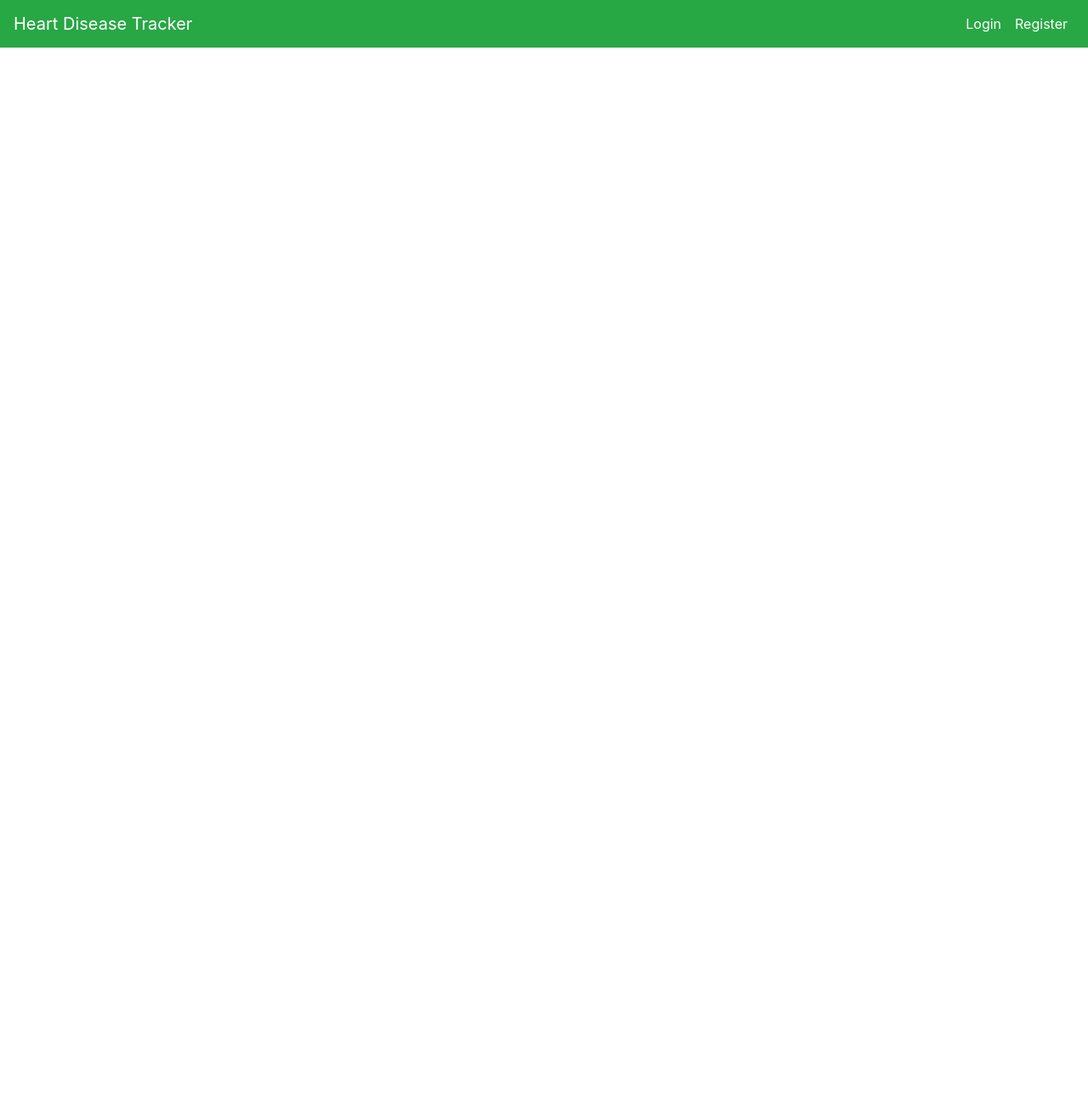
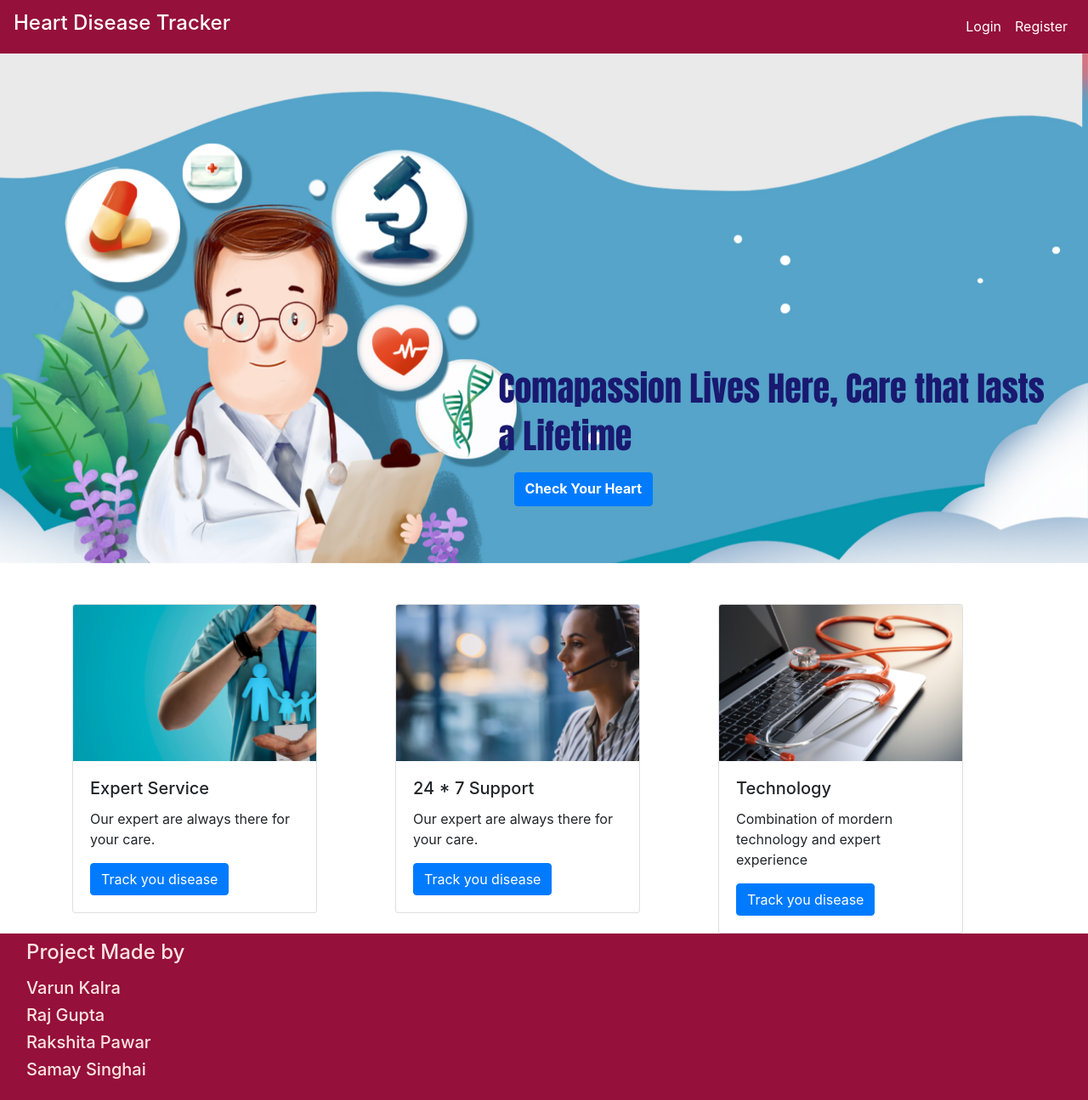
Before and after one commit to Raj1326/Heart-Disease-Prediction-System, a Flask app: page / in a window 1280 px wide. Shown: the whole page at 85% size. Before the commit the page ends 56 px from the top, so only its background shows below. Run offline with Flask 2, Linux system fonts and the light colour scheme; parts of the project's set-up code (start-up, migrations or seed data) failed here and were passed over; some libraries are stand-ins or nearby versions.

Commit message:
Long time back

```diff
--- a/application.py
+++ b/application.py
@@ -10,9 +10,9 @@ import pickle
 from sklearn.preprocessing import StandardScaler
 
 app = Flask(__name__)
-scalar = StandardScaler
+# scalar = StandardScaler()
 app.config["TEMPLATES_AUTO_RELOAD"] = True
-knn_model = pickle.load(open('production/knn_model.pkl', 'rb'))
+knn_model = pickle.load(open('production/dt_model.pkl', 'rb'))
 
 
 @app.after_request
@@ -33,7 +33,12 @@ db = SQL("sqlite:///mydb.db")
 
 @app.route('/', methods=['GET'])
 def home() :
-    return render_template('layout.html')
+    return render_template('home.html')
+
+@app.route('/about', methods=['GET'])
+def about() :
+    return render_template('about.html')
+
 
 @app.route('/login', methods=['GET','POST'])
 def login():
@@ -105,7 +110,7 @@ def prediction():
         # Convert features to array
         print(features)
         array_features = [np.array(features)]
-        final_features = scaler.transform(array_features)
+        final_features = StandardScaler.transform(array_features)
         print(final_features)
         # Predict features
         prediction = knn_model.predict(final_features)
--- /dev/null
+++ b/static/css/style.css
@@ -0,0 +1,6 @@
+.navs{
+    background-color: #95103B;
+}
+.slide{
+    height:500px;
+}
--- a/templates/home.html
+++ b/templates/home.html
@@ -1 +1,71 @@
-{{pred}}
+{% extends 'layout.html' %}
+{% block main %}
+<div class=" slide">
+    <div id="carouselExampleSlidesOnly" class="carousel slide" data-ride="carousel">
+        <div class="carousel-inner">
+          <div class="carousel-item active">
+            <img class="d-block w-100" src="/static/banners.jpg" alt="First slide">
+          </div>
+          <div class="head" style="color: midnightblue; position:absolute;top:30% ; right:4%">
+            <h1 style="font-family: 'Anton', sans-serif;">Comapassion Lives Here, Care that lasts</h1>
+            <h1 style="font-family: 'Anton', sans-serif;">a Lifetime</h1>
+          </div>
+          <div class="btn btn-primary" style="position:absolute;top:40% ; right:40%; height:40px; ">
+            <a href="/prediction" style="color:white"><strong>Check Your Heart</strong></a>
+          </div>
+          <div class="container mt-5">
+            <div class="row">
+              <div class="col-4">
+
+                  <div class="card" style="width: 18rem;">
+                    <img class="card-img-top" src="/static/card1.png" alt="Card image cap">
+                    <div class="card-body">
+                      <h5 class="card-title">Expert Service</h5>
+                      <p class="card-text">Our expert are always there for your care.</p>
+                      <a href="#" class="btn btn-primary">Track you disease</a>
+                    </div>
+                  </div>
+
+              </div>
+              <div class="col-4">
+
+                  <div class="card" style="width: 18rem;">
+                    <img class="card-img-top" src="/static/card2.png" alt="Card image cap">
+                    <div class="card-body">
+                      <h5 class="card-title">24 * 7 Support</h5>
+                      <p class="card-text">Our expert are always there for your care.</p>
+                      <a href="#" class="btn btn-primary">Track you disease</a>
+                    </div>
+                  </div>
+              </div>
+
+              <div class="col-4">
+
+                <div class="card" style="width: 18rem;">
+                  <img class="card-img-top" src="/static/card3.png" alt="Card image cap">
+                  <div class="card-body">
+                    <h5 class="card-title">Technology</h5>
+                    <p class="card-text">Combination of mordern technology and expert experience</p>
+                    <a href="#" class="btn btn-primary">Track you disease</a>
+                  </div>
+                </div>
+            </div>
+
+
+            </div>
+          </div>
+          <div class="container-fluid navs pb-3" style="color: mistyrose;">
+            <nav class="navbar"style="background-color: #95103B;">
+              <h4>Project Made by</h4>
+            </nav>
+            <h5 class="pl-3">Varun Kalra</h5>
+            <h5 class="pl-3">Raj Gupta</h5>
+            <h5 class="pl-3">Rakshita Pawar</h5>
+            <h5 class="pl-3">Samay Singhai</h5>
+          </div>
+        </div>
+
+    </div>
+</div>
+
+{% endblock %}
--- a/templates/layout.html
+++ b/templates/layout.html
@@ -12,6 +12,9 @@
       href="https://fonts.googleapis.com/css2?family=Lobster&display=swap"
       rel="stylesheet"
     />
+    <link rel="preconnect" href="https://fonts.googleapis.com">
+<link rel="preconnect" href="https://fonts.gstatic.com" crossorigin>
+<link href="https://fonts.googleapis.com/css2?family=Anton&display=swap" rel="stylesheet">
 
     <!-- BOOTSTRAP CDN -->
     <link
@@ -38,14 +41,14 @@
     ></script>
 
     <!-- CUSTOM STYLE -->
-
+    <link rel="stylesheet" href="/static/css/style.css"/>
 
   </head>
   <body>
     <!-- Image and text -->
     {% if session.user_id %}
-    <nav class="navbar navbar-expand-lg navbar-dark bg-success">
-        <a class="navbar-brand" href="#">Heart Disease Tracker</a>
+    <nav class="navbar navbar-expand-lg navbar-light navs">
+        <a class="navbar-brand" href="#"><h1>Heart Disease Tracker</h1></a>
         <button class="navbar-toggler" type="button" data-toggle="collapse" data-target="#navbarNav" aria-controls="navbarNav" aria-expanded="false" aria-label="Toggle navigation">
           <span class="navbar-toggler-icon"></span>
         </button>
@@ -74,8 +77,8 @@
         </div>
       </nav>
     {% else %}
-    <nav class="navbar navbar-expand-lg navbar-dark bg-success">
-        <a class="navbar-brand" href="#">Heart Disease Tracker</a>
+    <nav class="navbar navbar-expand-lg navbar-dark navs">
+        <a class="navbar-brand" href="#"><h4>Heart Disease Tracker</h4></a>
         <button class="navbar-toggler" type="button" data-toggle="collapse" data-target="#navbarNav" aria-controls="navbarNav" aria-expanded="false" aria-label="Toggle navigation">
           <span class="navbar-toggler-icon"></span>
         </button>
```
Also changed, not shown: templates/about.html (+27 -0 lines), templates/predictionForm.html (+15 -3 lines), static/about.jpg (added), static/banners.jpg (added), static/card1.png (added), static/card2.png (added), static/card3.png (added).
